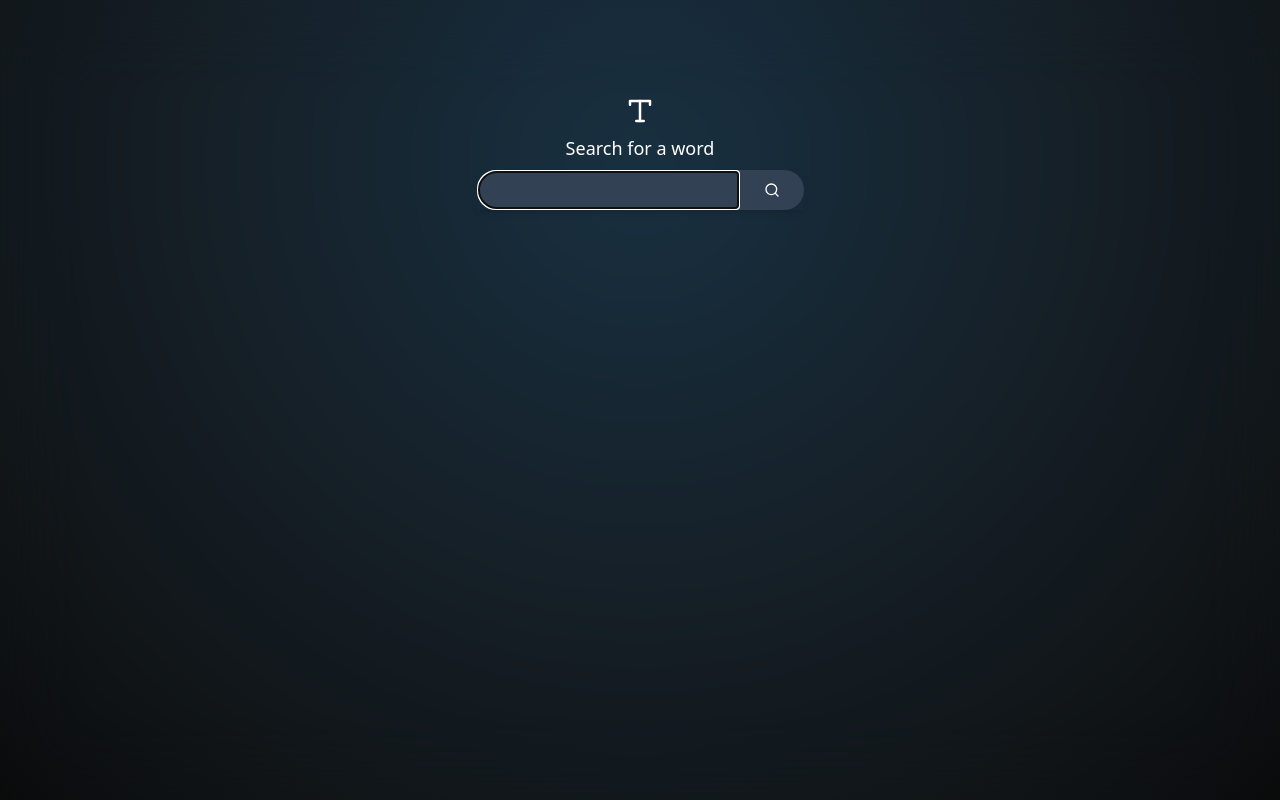
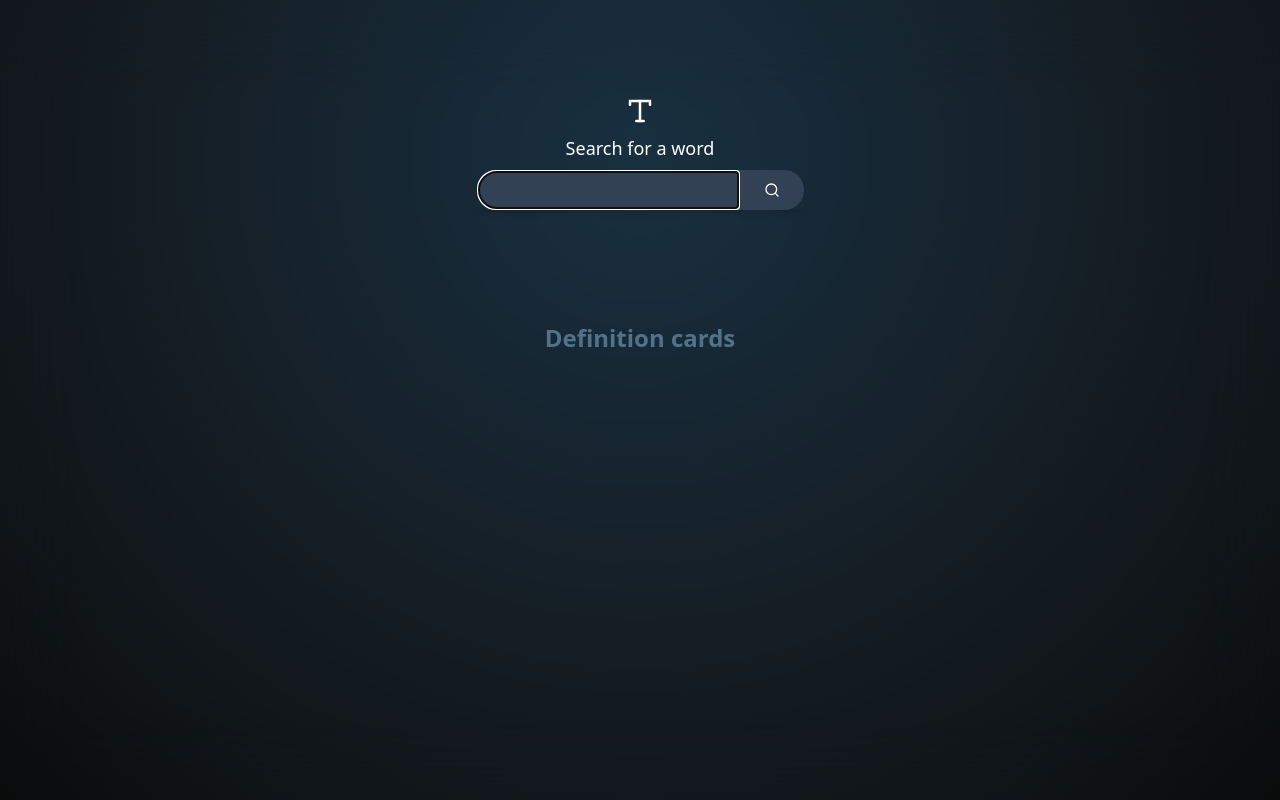
Before and after one commit to Morded/search, a Next.js app: page / in a window 1280 px wide. Built offline with nearby package versions, Linux system fonts and the light colour scheme.

Commit message:
Added 'definiton cards' title above the cards

```diff
--- a/src/pages/index.tsx
+++ b/src/pages/index.tsx
@@ -76,8 +76,10 @@ const Home: NextPage = () => {
         </div>
       }
 
-      <div className="">
+      {!noResult &&
+        <>
           <div className="m-3"></div>
+          <div className="text-2xl p-2 font-extrabold text-center text-[#52728a]">Definition cards</div>
           <div className="grid gap-4 grid-cols-1 md:grid-cols-2 xl:grid-cols-3">
             {
               results?.results?.map((result: { index: number; definition: string; partOfSpeech: string; synonyms: []; examples: [] }) => (
@@ -93,7 +95,8 @@ const Home: NextPage = () => {
               ))
             }</div>
           <div className="p-4"></div>
-      </div>
+        </>
+      }
 
     </>
   );
```
Lines whose indentation alone changed are shown as unchanged.
